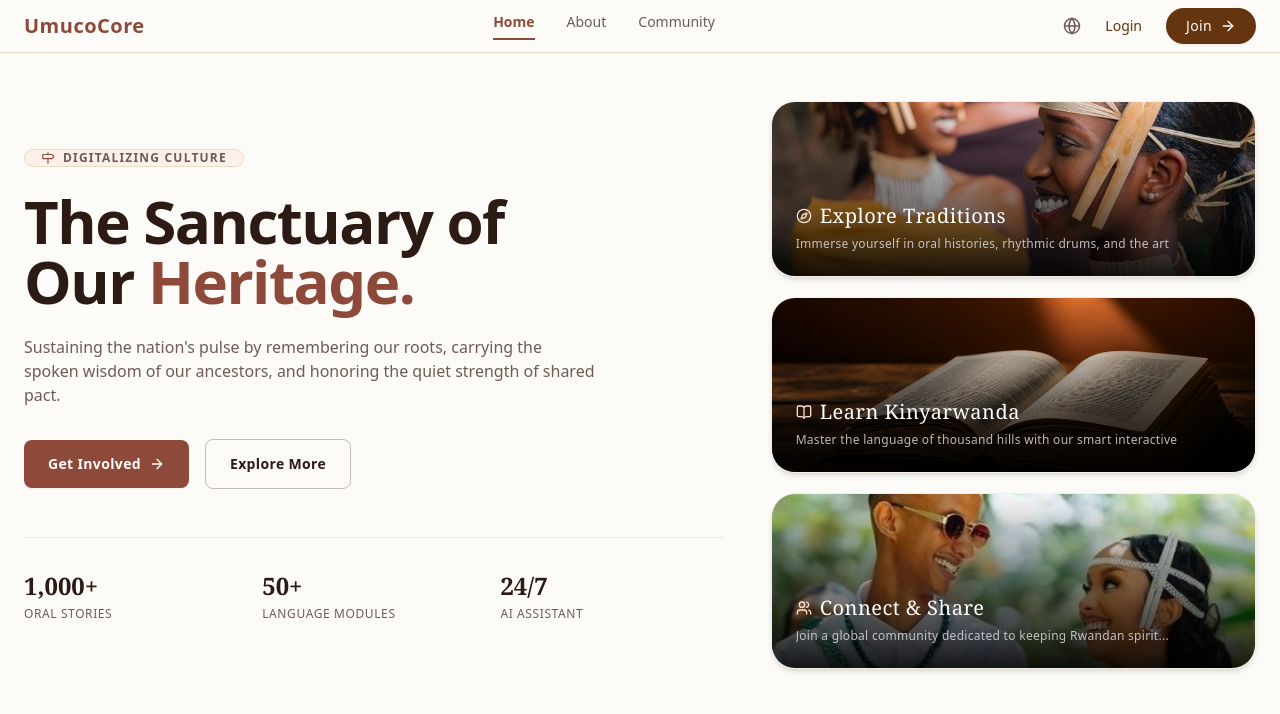
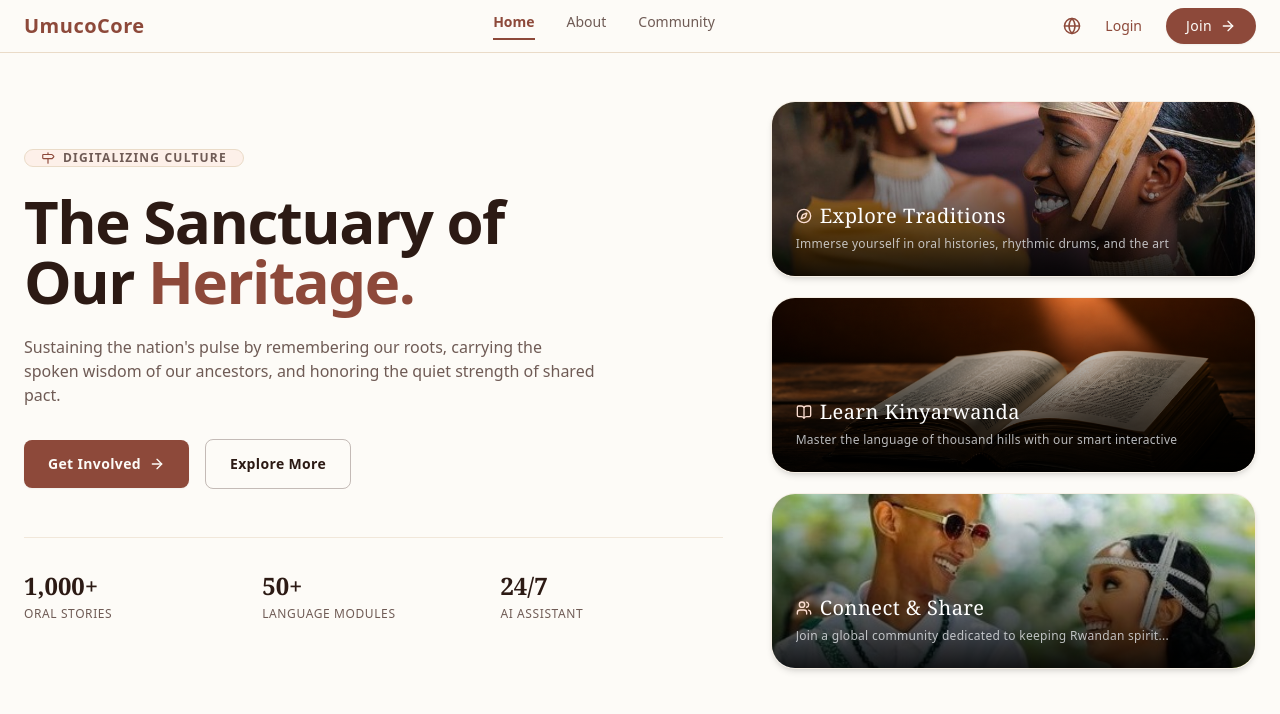
Before and after one commit to ste-lla-mina/umuco_front, a React (Vite) app: page / in a window 1280 px wide. Shown: the top 714 px of the page. Built offline with nearby package versions, Linux system fonts and the light colour scheme.

Commit message:
added lang

```diff
--- a/src/components/Navbar.jsx
+++ b/src/components/Navbar.jsx
@@ -38,15 +38,15 @@ function Navbar() {
         </nav>
 
         <div className="flex items-center space-x-6">
-          <button className="text-sm font-semibold text-[#6F5B55] hover:text-[#8D493A] transition-colors tracking-wide">
+          <button className="text-sm font-semibold text-[#8D493A] hover:text-[#6f5b55] transition-colors tracking-wide">
             <Globe size={18} />
           </button>
 
-          <button className="text-sm font-medium text-[#65350f] hover:text-[#3E2723] transition-colors">
+          <button className="text-sm font-medium text-[#8D493A] hover:text-[#6f5b55] transition-colors">
             Login
           </button>
 
-          <button className="flex items-center space-x-2 bg-[#65350f] hover:bg-[#3E2723] text-[#FDFBF7] px-5 py-2 text-sm font-medium tracking-wide transition-all rounded-[25px] shadow-sm group">
+          <button className="flex items-center space-x-2 bg-[#8D493A] hover:bg-[#6f5b55] text-[#FDFBF7] px-5 py-2 text-sm font-medium tracking-wide transition-all rounded-[25px] shadow-sm group">
             <span>Join</span>
             <ArrowRight className="w-4 h-4 transform transition-transform group-hover:translate-x-1" />
           </button>
```
